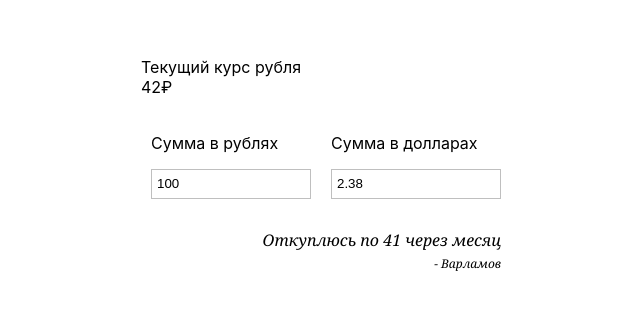
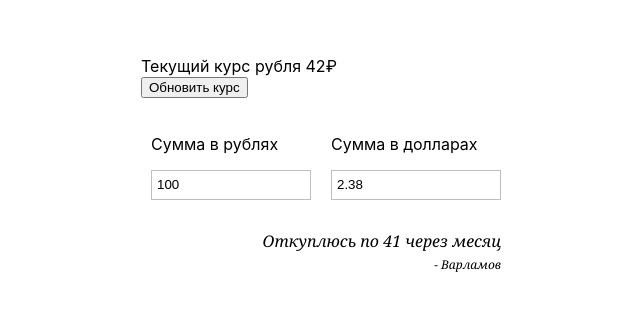
Before and after one commit to Goblester/react-testing, a React (Create React App) app: page / in a window 1280 px wide. Shown: the part 235-546 px from the top of the page, without its empty margins (319-959 px from the left). Built offline with nearby package versions, Linux system fonts and the light colour scheme.

Commit message:
Add RequestCourseButton plain jsx

```diff
--- a/src/components/Header/CurrentCourse.tsx
+++ b/src/components/Header/CurrentCourse.tsx
@@ -7,7 +7,7 @@ const CurrentCourse = () => {
 
     return (
         <div className={''}>
-            {currentCourse}₽
+            Текущий курс рубля {currentCourse}₽
         </div>
     )
 }
--- a/src/components/Header/Header.tsx
+++ b/src/components/Header/Header.tsx
@@ -1,11 +1,13 @@
 import S from './Header.module.css';
 import CurrentCourse from "./CurrentCourse";
+import {RequestCourseButton} from "./RequestCourseButton/RequestCourseButton";
 
 
 const Header = () => {
 
     return <header className={''}>
-        Текущий курс рубля <CurrentCourse/>
+        <CurrentCourse/>
+        <RequestCourseButton/>
     </header>
 }
 
--- /dev/null
+++ b/src/components/Header/RequestCourseButton/RequestCourseButton.tsx
@@ -0,0 +1,7 @@
+
+
+
+
+export const RequestCourseButton = () => {
+    return <button>Обновить курс</button>
+}
```
